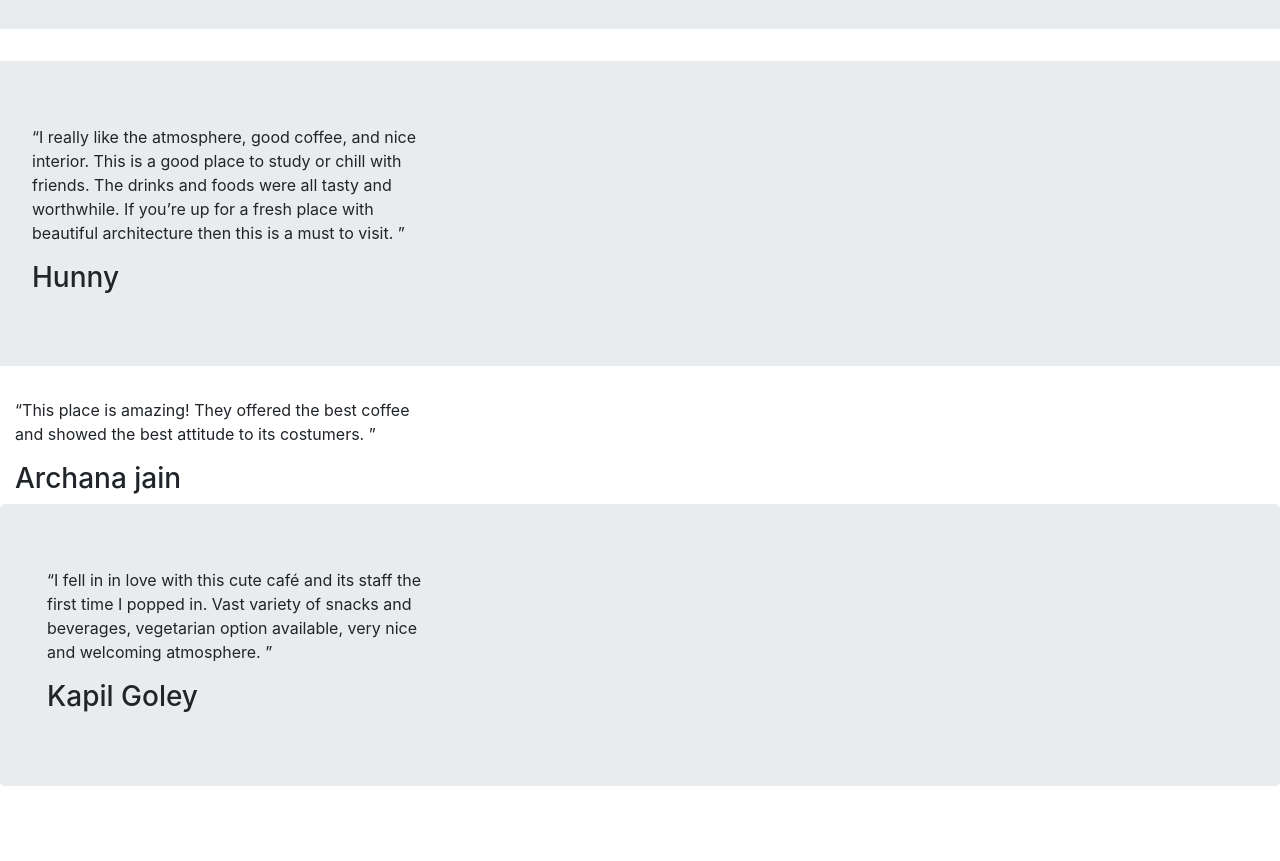
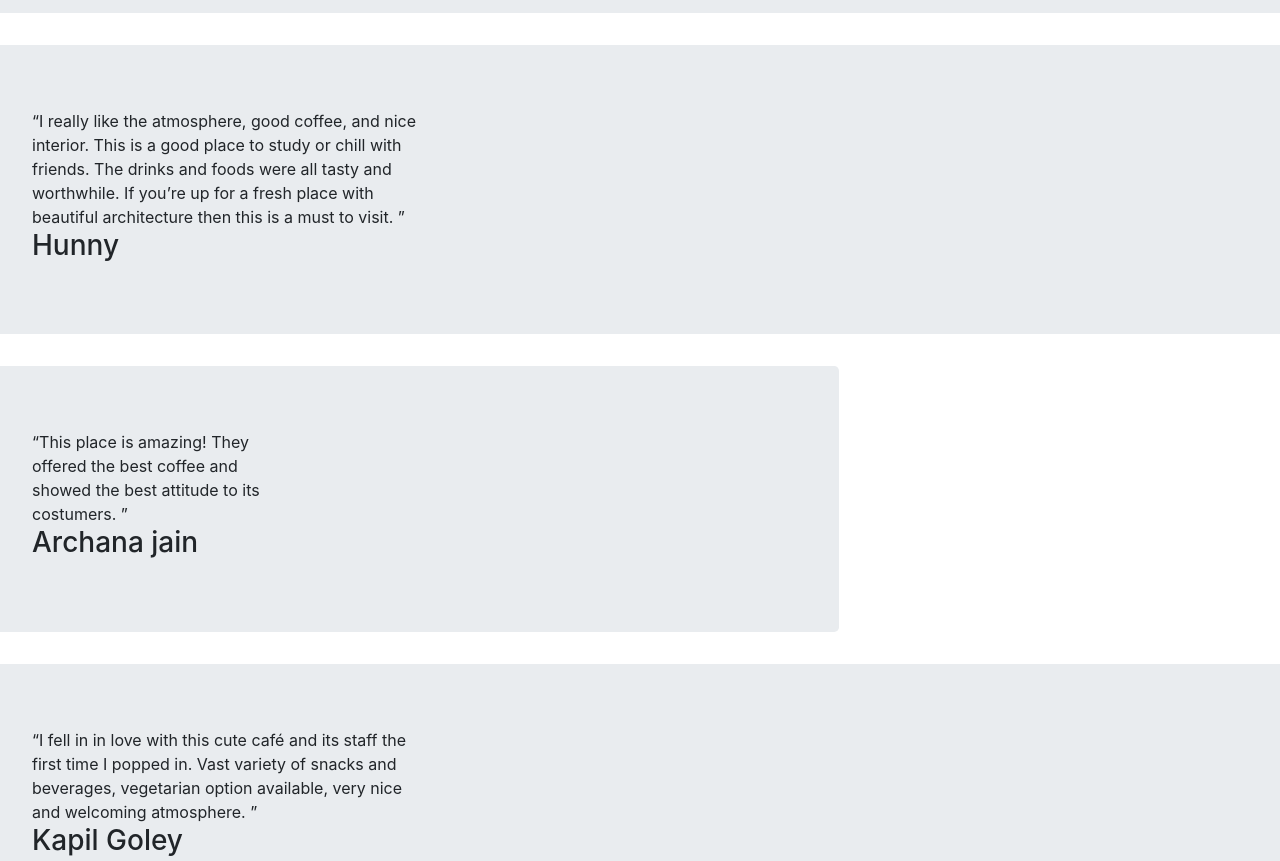
Before and after one commit to Shivalakshmi1326/Coffee-shop, a plain HTML site: page review.html in a window 1280 px wide. Shown: the part 400-1261 px from the top of the page. Before the commit the page ends 1218 px from the top, so only its background shows below. Drawn offline with nearby package versions, Linux system fonts and the light colour scheme.

Commit message:
Update review.html

```diff
--- a/review.html
+++ b/review.html
@@ -47,8 +47,8 @@
    <div class="jumbotron">
 
      <div class="col-md-4 text center">
-      <blockquote> <q>This coffee shop is my favorite place to hang and do my works. I really like this place because it has a good ambiance and not too crowded as well. The coffee and pastries that they had were so delicious. The barista was so friendly and pleasant to talk with. </q>
-      </blockquote>
+       <q>This coffee shop is my favorite place to hang and do my works. I really like this place because it has a good ambiance and not too crowded as well. The coffee and pastries that they had were so delicious. The barista was so friendly and pleasant to talk with. </q>
+
       <h3>Avinash kr</h3>
      </div>
     </div>
@@ -56,18 +56,18 @@
    <div class="jumbotron">
 
      <div class="col-md-4 text center">
-      <blockquote> <q>I really like the atmosphere, good coffee, and nice interior. This is a good place to study or chill with friends. The drinks and foods were all tasty and worthwhile. If you’re up for a fresh place with beautiful architecture then this is a must to visit. </q>
-      </blockquote>
+       <q>I really like the atmosphere, good coffee, and nice interior. This is a good place to study or chill with friends. The drinks and foods were all tasty and worthwhile. If you’re up for a fresh place with beautiful architecture then this is a must to visit. </q>
+
       <h3>Hunny</h3>
      </div>
     </div>
    </div>
-   <div class="row>
+   <div class="row">
    <div class="jumbotron">
 
      <div class="col-md-4 text center">
-      <blockquote> <q>This place is amazing! They offered the best coffee and showed the best attitude to its costumers. </q>
-      </blockquote>
+       <q>This place is amazing! They offered the best coffee and showed the best attitude to its costumers. </q>
+
       <h3>Archana jain</h3>
      </div>
     </div>
@@ -75,8 +75,8 @@
    <div class="jumbotron">
 
      <div class="col-md-4 text center">
-      <blockquote> <q>I fell in in love with this cute café and its staff the first time I popped in. Vast variety of snacks and beverages, vegetarian option available, very nice and welcoming atmosphere. </q>
-      </blockquote>
+     <q>I fell in in love with this cute café and its staff the first time I popped in. Vast variety of snacks and beverages, vegetarian option available, very nice and welcoming atmosphere. </q>
+
       <h3>Kapil Goley</h3>
      </div>
     </div>
```
